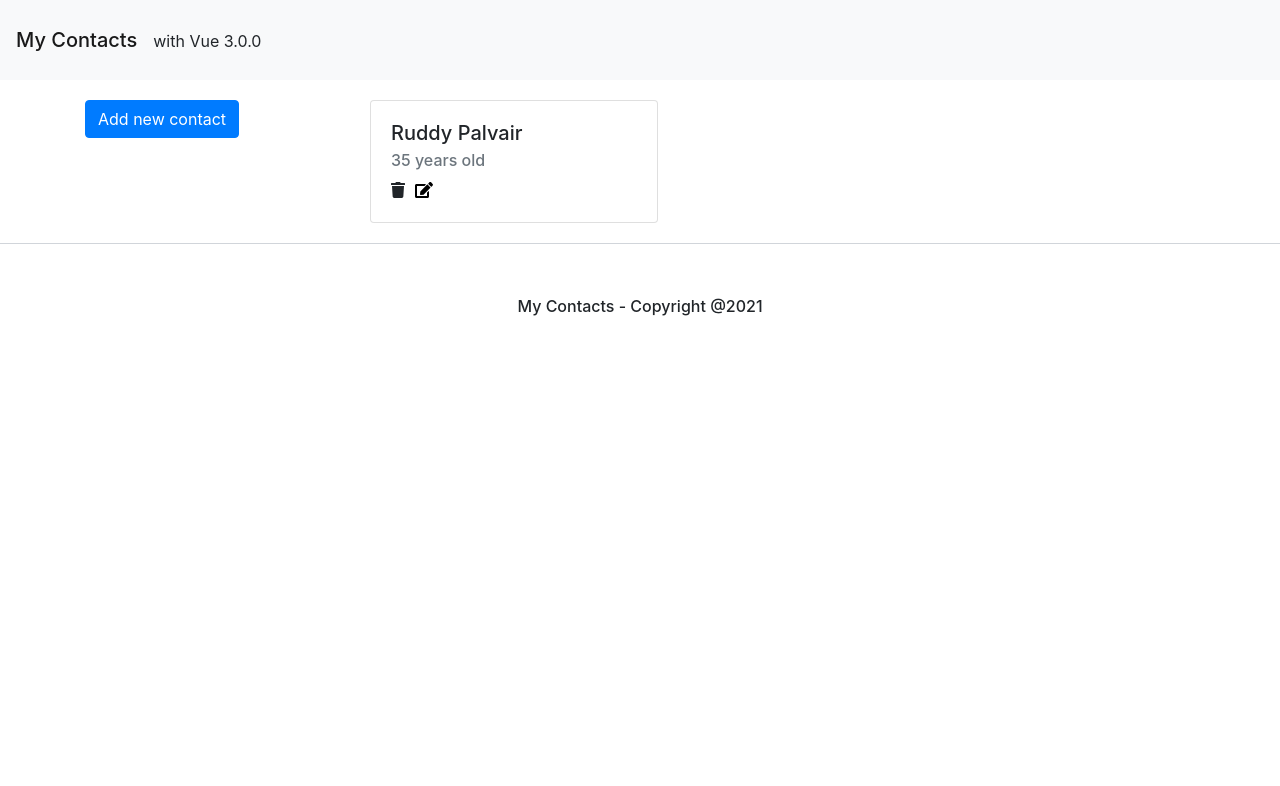
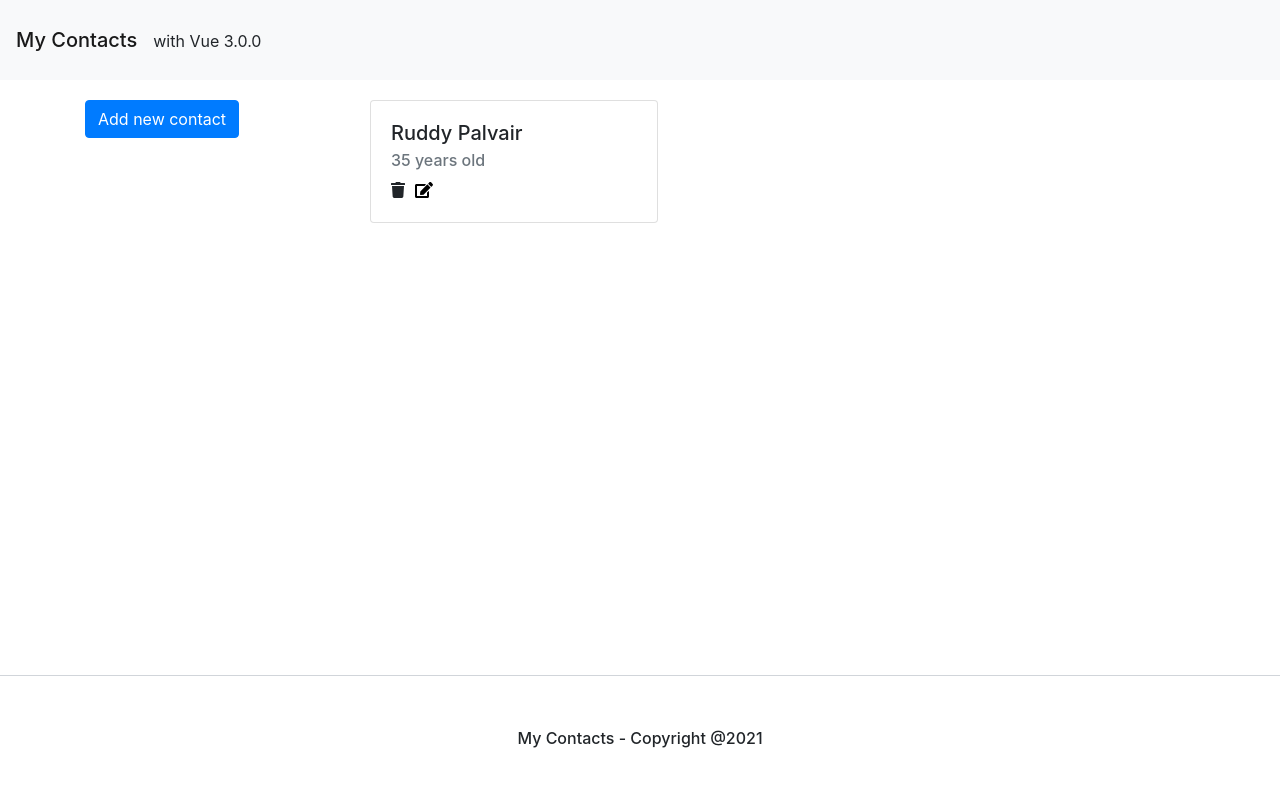
Before and after one commit to rpalvair/contacts-front-vue, a Vue app: page / in a window 1280 px wide. Shown: the top 786 px of the page. Built offline with nearby package versions, Linux system fonts and the light colour scheme; no server answers.

Commit message:
feat: Fix footer

```diff
--- a/src/components/TheFooter.vue
+++ b/src/components/TheFooter.vue
@@ -4,14 +4,14 @@
 
 <style scoped>
 .footer {
-  margin-top: 20px;
   padding-top: 50px;
   padding-bottom: 50px;
-  position: relative;
+  position: absolute;
   bottom: 0;
   width: 100%;
   text-align: center;
   font-weight: 500;
   border-top: solid #d1d5da 1px;
+  height:auto;
 }
 </style>
```
